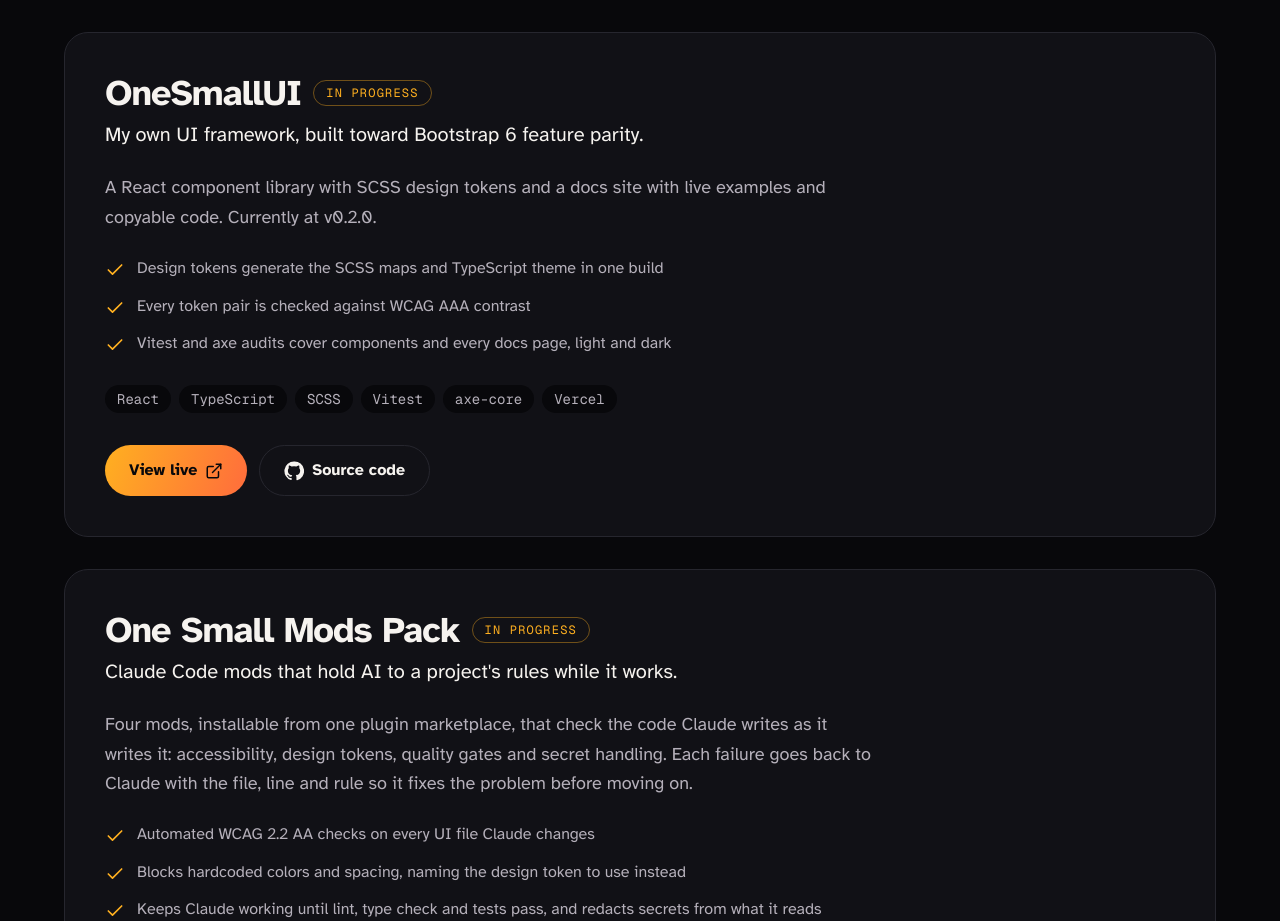
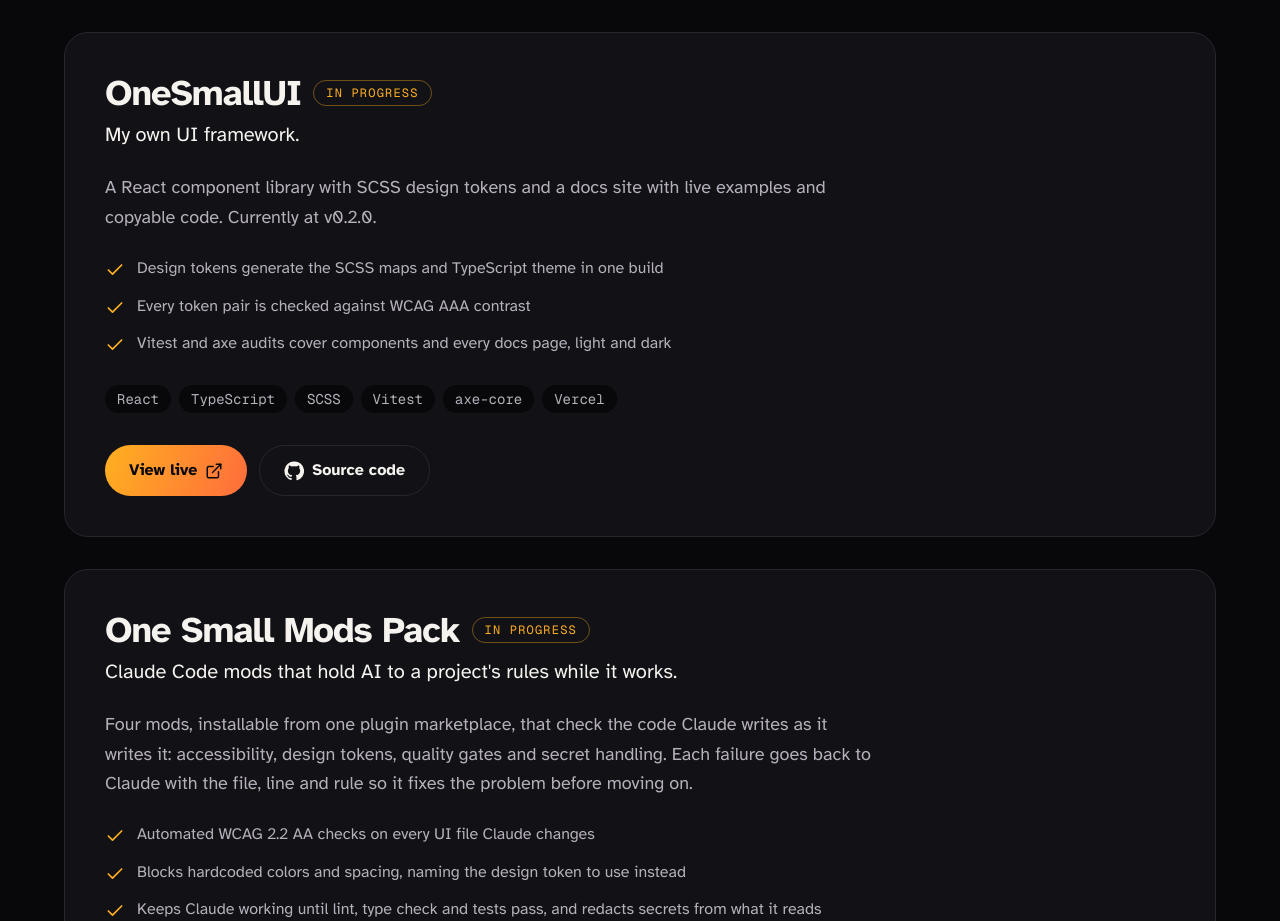
Before and after one commit to WasteOfADrumBum/joshsmall-site, a Next.js app: page / in a window 1280 px wide. Shown: the part 4995-5916 px from the top of the page. Built offline with nearby package versions, Linux system fonts and the light colour scheme.

Commit message:
Drop Bootstrap 6 parity wording from OneSmallUI card
Co-Authored-By: Claude Opus 5.5 (1M context) <noreply@anthropic.com>
Claude-Session: https://claude.ai/code/session_01Jkyi7WYg6LRxbsJ5rGmHnZ

```diff
--- a/src/content/site.ts
+++ b/src/content/site.ts
@@ -153,7 +153,7 @@ export const projects: Project[] = [
   {
     slug: "onesmallui",
     title: "OneSmallUI",
-    tagline: "My own UI framework, built toward Bootstrap 6 feature parity.",
+    tagline: "My own UI framework.",
     description:
       "A React component library with SCSS design tokens and a docs site with live examples and copyable code. Currently at v0.2.0.",
     highlights: [
```
